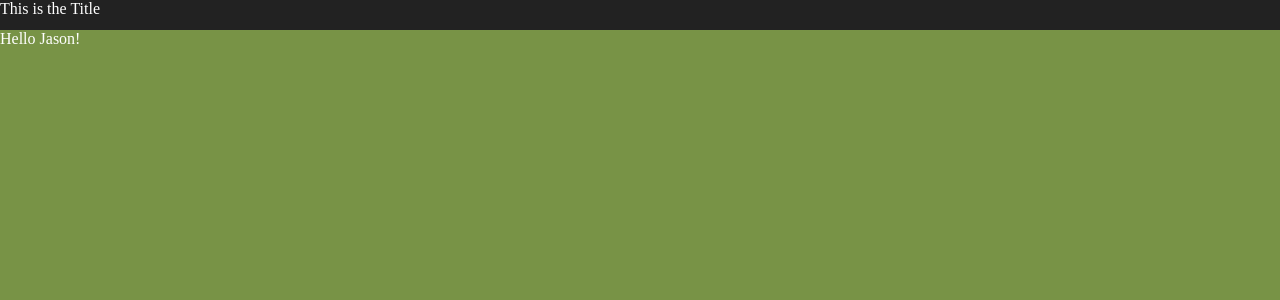
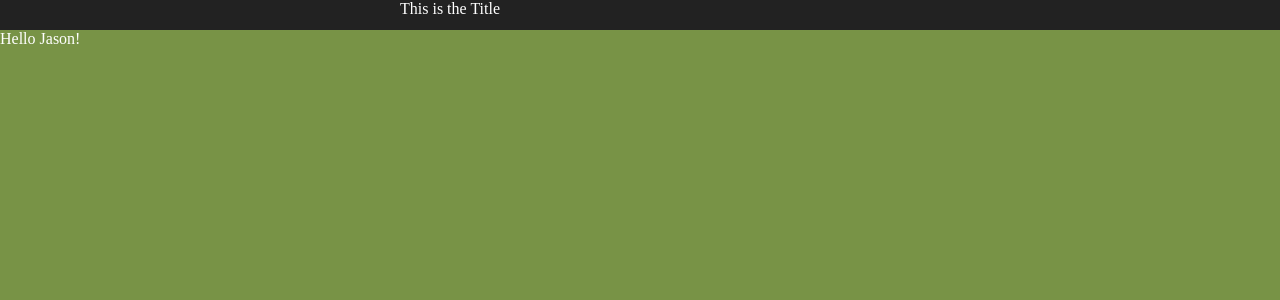
Before and after one commit to wheeyls/jasonmanners.github.com, a PHP site: page / in a window 1280 px wide. Shown: the top 300 px of the page. Run offline with PHP 8.4, Linux system fonts and the light colour scheme.

Commit message:
forgot a position absolute in the title class

```diff
--- a/css/styles.css
+++ b/css/styles.css
@@ -14,5 +14,5 @@ body {
 
 .title {
   left: 400px;
-
+  position: absolute;
 }
```
